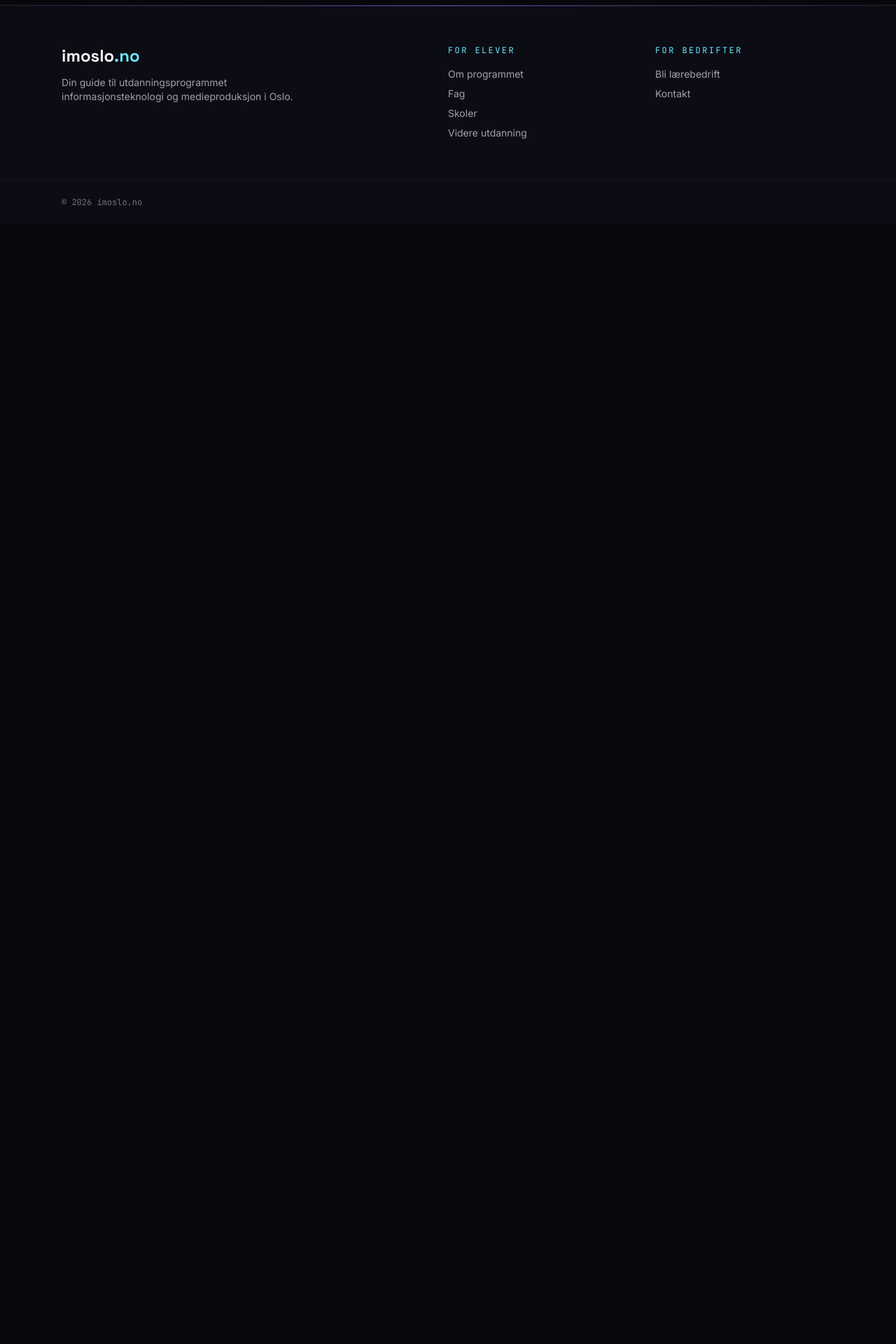
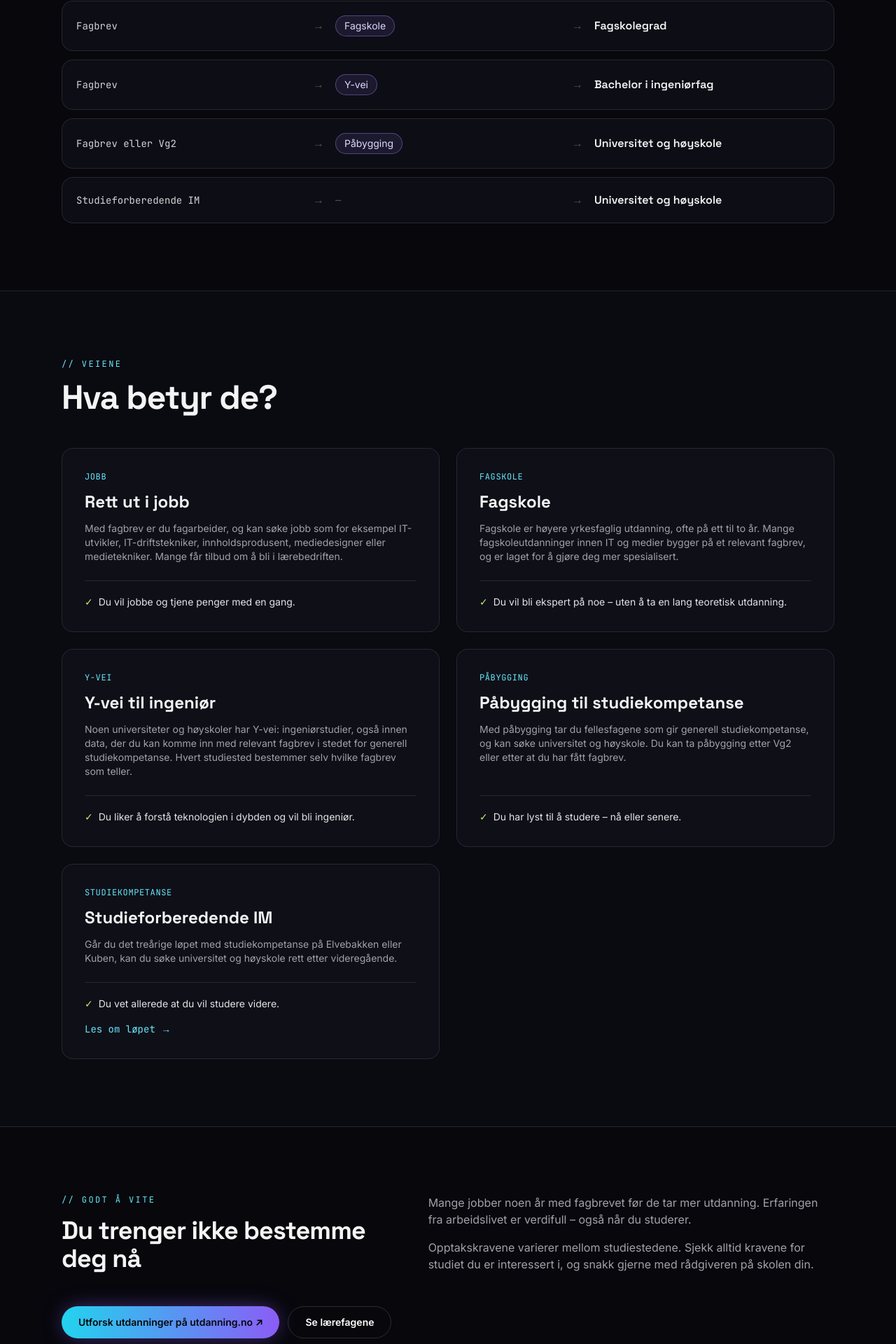
Before and after one commit to staidigital/imoslo, a Next.js app: page /videre-utdanning in a window 1280 px wide. Shown: the part 767-2687 px from the top of the page at 70% size. Before the commit the page ends 1088 px from the top, so only its background shows below. Built offline with nearby package versions, Linux system fonts and the light colour scheme.

Commit message:
Add Veien videre page and rename nav label
Show the routes after IM (job, fagskole, Y-vei, påbygging and the
study-prep track) and rename the "Videre utdanning" nav label to
"Veien videre". The URL stays /videre-utdanning.

Co-Authored-By: Claude Opus 5.5 <noreply@anthropic.com>

```diff
--- a/app/om-programmet/page.tsx
+++ b/app/om-programmet/page.tsx
@@ -355,7 +355,7 @@ export default function OmProgrammet() {
               </p>
             </div>
             <Link href="/videre-utdanning" className="btn-ghost shrink-0">
-              Videre utdanning →
+              Veien videre →
             </Link>
           </div>
         </div>
--- a/app/videre-utdanning/page.tsx
+++ b/app/videre-utdanning/page.tsx
@@ -1,11 +1,197 @@
-import ComingSoon from "@/components/ComingSoon";
+import type { Metadata } from "next";
+import Link from "next/link";
+import PageHero from "@/components/PageHero";
+
+export const metadata: Metadata = {
+  title: "Veien videre – IMO Oslo",
+  description:
+    "Jobb, fagskole, Y-vei eller studier – her ser du mulighetene etter informasjonsteknologi og medieproduksjon.",
+};
+
+type Route = {
+  from: string;
+  via?: string;
+  to: string;
+  href: string;
+};
+
+const routes: Route[] = [
+  { from: "Fagbrev", to: "Jobb som fagarbeider", href: "#jobb" },
+  { from: "Fagbrev", via: "Fagskole", to: "Fagskolegrad", href: "#fagskole" },
+  { from: "Fagbrev", via: "Y-vei", to: "Bachelor i ingeniørfag", href: "#y-vei" },
+  { from: "Fagbrev eller Vg2", via: "Påbygging", to: "Universitet og høyskole", href: "#pabygging" },
+  { from: "Studieforberedende IM", to: "Universitet og høyskole", href: "#studiekompetanse" },
+];
+
+const paths = [
+  {
+    id: "jobb",
+    tag: "Jobb",
+    title: "Rett ut i jobb",
+    text: "Med fagbrev er du fagarbeider, og kan søke jobb som for eksempel IT-utvikler, IT-driftstekniker, innholdsprodusent, mediedesigner eller medietekniker. Mange får tilbud om å bli i lærebedriften.",
+    fit: "Du vil jobbe og tjene penger med en gang.",
+  },
+  {
+    id: "fagskole",
+    tag: "Fagskole",
+    title: "Fagskole",
+    text: "Fagskole er høyere yrkesfaglig utdanning, ofte på ett til to år. Mange fagskoleutdanninger innen IT og medier bygger på et relevant fagbrev, og er laget for å gjøre deg mer spesialisert.",
+    fit: "Du vil bli ekspert på noe – uten å ta en lang teoretisk utdanning.",
+  },
+  {
+    id: "y-vei",
+    tag: "Y-vei",
+    title: "Y-vei til ingeniør",
+    text: "Noen universiteter og høyskoler har Y-vei: ingeniørstudier, også innen data, der du kan komme inn med relevant fagbrev i stedet for generell studiekompetanse. Hvert studiested bestemmer selv hvilke fagbrev som teller.",
+    fit: "Du liker å forstå teknologien i dybden og vil bli ingeniør.",
+  },
+  {
+    id: "pabygging",
+    tag: "Påbygging",
+    title: "Påbygging til studiekompetanse",
+    text: "Med påbygging tar du fellesfagene som gir generell studiekompetanse, og kan søke universitet og høyskole. Du kan ta påbygging etter Vg2 eller etter at du har fått fagbrev.",
+    fit: "Du har lyst til å studere – nå eller senere.",
+  },
+  {
+    id: "studiekompetanse",
+    tag: "Studiekompetanse",
+    title: "Studieforberedende IM",
+    text: "Går du det treårige løpet med studiekompetanse på Elvebakken eller Kuben, kan du søke universitet og høyskole rett etter videregående.",
+    fit: "Du vet allerede at du vil studere videre.",
+    link: { href: "/om-programmet#studiekompetanse", label: "Les om løpet" },
+  },
+];
 
 export default function VidereUtdanning() {
   return (
-    <ComingSoon
-      eyebrow="// Videre utdanning"
-      title="Veien videre"
-      lead="Fagbrev, fagskole eller studier – her ser du mulighetene etter IM."
-    />
+    <>
+      <PageHero
+        eyebrow="// Veien videre"
+        title={
+          <>
+            Mange veier. <span className="text-gradient">Ingen blindvei.</span>
+          </>
+        }
+        lead="IM gir deg et yrke – og holder døra åpen for mer utdanning. Her ser du hvilke veier du kan gå etter videregående."
+      />
+
+      {/* ───────── Kart ───────── */}
+      <section className="container-page py-20 sm:py-24" aria-labelledby="kart-tittel">
+        <p className="eyebrow mb-4">{"// Oversikt"}</p>
+        <h2 id="kart-tittel" className="max-w-2xl font-display text-3xl font-bold tracking-tight sm:text-5xl">
+          Hvor kan du havne?
+        </h2>
+
+        <ol className="mt-12 space-y-3">
+          {routes.map((r) => (
+            <li key={r.href}>
+              <a
+                href={r.href}
+                className="card group flex flex-wrap items-center gap-x-3 gap-y-2 p-4 transition hover:border-white/25 sm:grid sm:grid-cols-[1fr_auto_1fr_auto_1fr] sm:gap-4 sm:p-5"
+              >
+                <span className="font-mono text-sm text-zinc-300">{r.from}</span>
+                <Arrow />
+                <span className={`text-sm ${r.via ? "" : "hidden sm:inline"}`}>
+                  {r.via ? (
+                    <span className="inline-block rounded-full border border-violet-400/40 bg-violet-400/10 px-3 py-1 text-violet-200">
+                      {r.via}
+                    </span>
+                  ) : (
+                    <span className="font-mono text-zinc-600">—</span>
+                  )}
+                </span>
+                <Arrow hideOnMobile={!r.via} />
+                <span className="font-display font-semibold text-zinc-100 transition group-hover:text-white">
+                  {r.to}
+                </span>
+              </a>
+            </li>
+          ))}
+        </ol>
+      </section>
+
+      {/* ───────── Veiene ───────── */}
+      <section className="border-y border-white/10 bg-ink-900/60 py-20 sm:py-24">
+        <div className="container-page">
+          <p className="eyebrow mb-4">{"// Veiene"}</p>
+          <h2 className="max-w-2xl font-display text-3xl font-bold tracking-tight sm:text-5xl">
+            Hva betyr de?
+          </h2>
+
+          <ul className="mt-12 grid gap-6 md:grid-cols-2">
+            {paths.map((p) => (
+              <li
+                key={p.id}
+                id={p.id}
+                className="card flex scroll-mt-24 flex-col p-6 sm:p-8"
+              >
+                <span className="font-mono text-xs uppercase tracking-wider text-cyan-300">
+                  {p.tag}
+                </span>
+                <h3 className="mt-3 font-display text-xl font-bold sm:text-2xl">{p.title}</h3>
+                <p className="mt-3 flex-1 text-sm text-zinc-400">{p.text}</p>
+                <p className="mt-6 border-t border-white/10 pt-5 text-sm text-zinc-200">
+                  <span className="mr-2 font-mono text-lime-300">✓</span>
+                  {p.fit}
+                </p>
+                {p.link && (
+                  <Link
+                    href={p.link.href}
+                    className="mt-4 self-start font-mono text-sm text-cyan-300 transition hover:text-cyan-200"
+                  >
+                    {p.link.label} →
+                  </Link>
+                )}
+              </li>
+            ))}
+          </ul>
+        </div>
+      </section>
+
+      {/* ───────── Ikke låst ───────── */}
+      <section className="container-page py-20 sm:py-24">
+        <div className="grid gap-10 lg:grid-cols-[1fr_1.2fr] lg:items-start">
+          <div>
+            <p className="eyebrow mb-4">{"// Godt å vite"}</p>
+            <h2 className="font-display text-3xl font-bold tracking-tight sm:text-4xl">
+              Du trenger ikke bestemme deg nå
+            </h2>
+          </div>
+          <div className="space-y-4 text-zinc-400">
+            <p>
+              Mange jobber noen år med fagbrevet før de tar mer utdanning.
+              Erfaringen fra arbeidslivet er verdifull – også når du studerer.
+            </p>
+            <p>
+              Opptakskravene varierer mellom studiestedene. Sjekk alltid kravene
+              for studiet du er interessert i, og snakk gjerne med
+              rådgiveren på skolen din.
+            </p>
+          </div>
+        </div>
+
+        <div className="mt-12 flex flex-wrap gap-3">
+          <a
+            href="https://utdanning.no/"
+            target="_blank"
+            rel="noopener noreferrer"
+            className="btn-primary"
+          >
+            Utforsk utdanninger på utdanning.no ↗
+          </a>
+          <Link href="/fag" className="btn-ghost">
+            Se lærefagene
+          </Link>
+        </div>
+      </section>
+    </>
   );
 }
+
+function Arrow({ hideOnMobile = false }: { hideOnMobile?: boolean }) {
+  return (
+    <span aria-hidden className={`font-mono text-zinc-600 ${hideOnMobile ? "hidden sm:inline" : ""}`}>
+      →
+    </span>
+  );
+}
--- a/components/Footer.tsx
+++ b/components/Footer.tsx
@@ -7,7 +7,7 @@ const columns = [
       { href: "/om-programmet", label: "Om programmet" },
       { href: "/fag", label: "Fag" },
       { href: "/skoler", label: "Skoler" },
-      { href: "/videre-utdanning", label: "Videre utdanning" },
+      { href: "/videre-utdanning", label: "Veien videre" },
     ],
   },
   {
--- a/components/Header.tsx
+++ b/components/Header.tsx
@@ -8,7 +8,7 @@ export const navLinks = [
   { href: "/om-programmet", label: "Om programmet" },
   { href: "/fag", label: "Fag" },
   { href: "/skoler", label: "Skoler" },
-  { href: "/videre-utdanning", label: "Videre utdanning" },
+  { href: "/videre-utdanning", label: "Veien videre" },
   { href: "/bli-laerebedrift", label: "Bli lærebedrift" },
 ];
 
```
